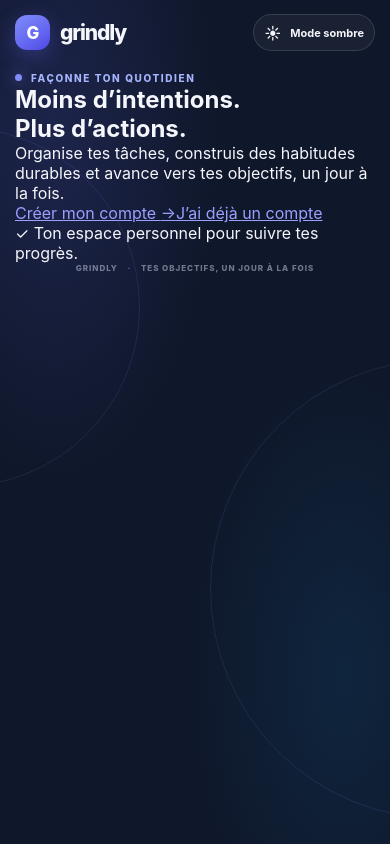
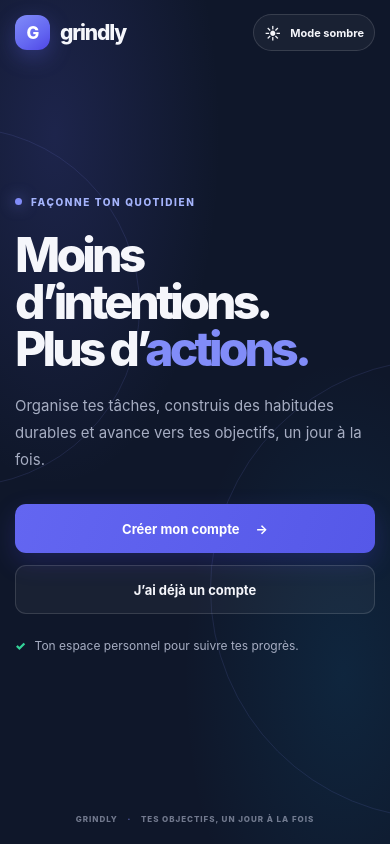
Before and after one commit to MESLIMOHAMEDM22005188/TaskFlow, a React (Vite) app in the folder frontend/: page / in a window 390 px wide. Built offline with nearby package versions, Linux system fonts and the light colour scheme; no server answers.

Commit message:
style: add responsive welcome screen styles

```diff
--- a/frontend/src/assets/css/auth.css
+++ b/frontend/src/assets/css/auth.css
@@ -357,3 +357,59 @@
 @media (prefers-reduced-motion: reduce) {
     .auth-screen *, .auth-screen *::before, .auth-screen *::after { animation-duration: .01ms !important; transition-duration: .01ms !important; }
 }
+
+
+.auth-choice-content {
+    display: flex;
+    flex-direction: column;
+    align-items: flex-start;
+    width: 100%;
+    max-width: 850px;
+    flex: 1;
+    justify-content: center;
+    margin: 0 auto;
+    padding: 30px 0 70px;
+}
+.auth-choice-content h1 {
+    margin: 23px 0 20px;
+    color: var(--auth-text);
+    font-size: clamp(54px, 8vw, 100px);
+    font-weight: 800;
+    letter-spacing: -.08em;
+    line-height: .98;
+}
+.auth-choice-content h1 span { color: #818cf8; }
+.auth-choice-content > p {
+    max-width: 540px;
+    color: var(--auth-muted);
+    font-size: clamp(15px, 1.5vw, 18px);
+    line-height: 1.8;
+}
+.auth-choice-actions { display: flex; flex-wrap: wrap; gap: 12px; margin-top: 31px; }
+.auth-choice-primary, .auth-choice-secondary {
+    display: inline-flex;
+    align-items: center;
+    justify-content: center;
+    gap: 16px;
+    min-height: 49px;
+    padding: 13px 19px;
+    border-radius: 11px;
+    font-size: 13px;
+    font-weight: 750;
+    text-decoration: none;
+    transition: transform .18s ease, filter .18s ease, background .18s ease;
+}
+.auth-choice-primary { color: white; background: linear-gradient(110deg,#6366f1,#5558e8); box-shadow: 0 9px 24px rgba(79,70,229,.23); }
+.auth-choice-secondary { color: var(--auth-text); background: var(--auth-input); border: 1px solid var(--auth-input-border); }
+.auth-choice-primary:hover, .auth-choice-secondary:hover { transform: translateY(-2px); }
+.auth-choice-primary:hover { filter: brightness(1.1); }
+.auth-choice-note { display: flex; align-items: center; gap: 9px; margin-top: 24px; color: var(--auth-muted); font-size: 12px; }
+.auth-choice-note span { color: #34d399; font-weight: 900; }
+:root.light-mode .auth-choice-content h1 { color: #202333; }
+:root.light-mode .auth-choice-secondary { color: #344054; }
+@media (max-width: 720px) {
+    .auth-choice-content { padding: 40px 0 70px; }
+    .auth-choice-content h1 { font-size: clamp(48px, 12vw, 72px); }
+    .auth-choice-actions { width: 100%; flex-direction: column; align-items: stretch; }
+    .auth-choice-primary, .auth-choice-secondary { width: 100%; }
+}
```
